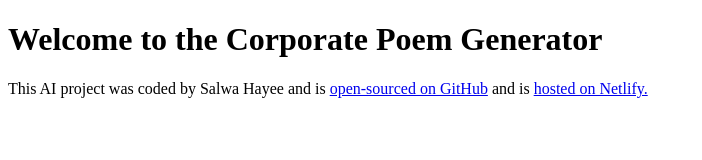
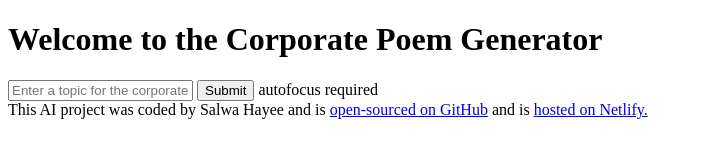
Before and after one commit to salwa-hayee/corporate-poem-generator, a plain HTML site: page index.html in a window 1280 px wide. Shown: the whole page, without its empty margins (0-702 px from the left). Drawn offline with Linux system fonts and the light colour scheme.

Commit message:
Added the basic HTML structure

```diff
--- a/index.html
+++ b/index.html
@@ -7,8 +7,18 @@
     <title>AI Poem Generator</title>
   </head>
   <body>
-    <h1>Welcome to the Corporate Poem Generator</h1>
+    <header>
+      <h1>Welcome to the Corporate Poem Generator</h1>
+    </header>
 
+    <main>
+      <form>
+        <input type="text" placeholder="Enter a topic for the corporate poem" />
+        <input type="submit" />
+        autofocus required
+      </form>
+      <div></div>
+    </main>
     <footer>
       This AI project was coded by Salwa Hayee and is
       <a
```
